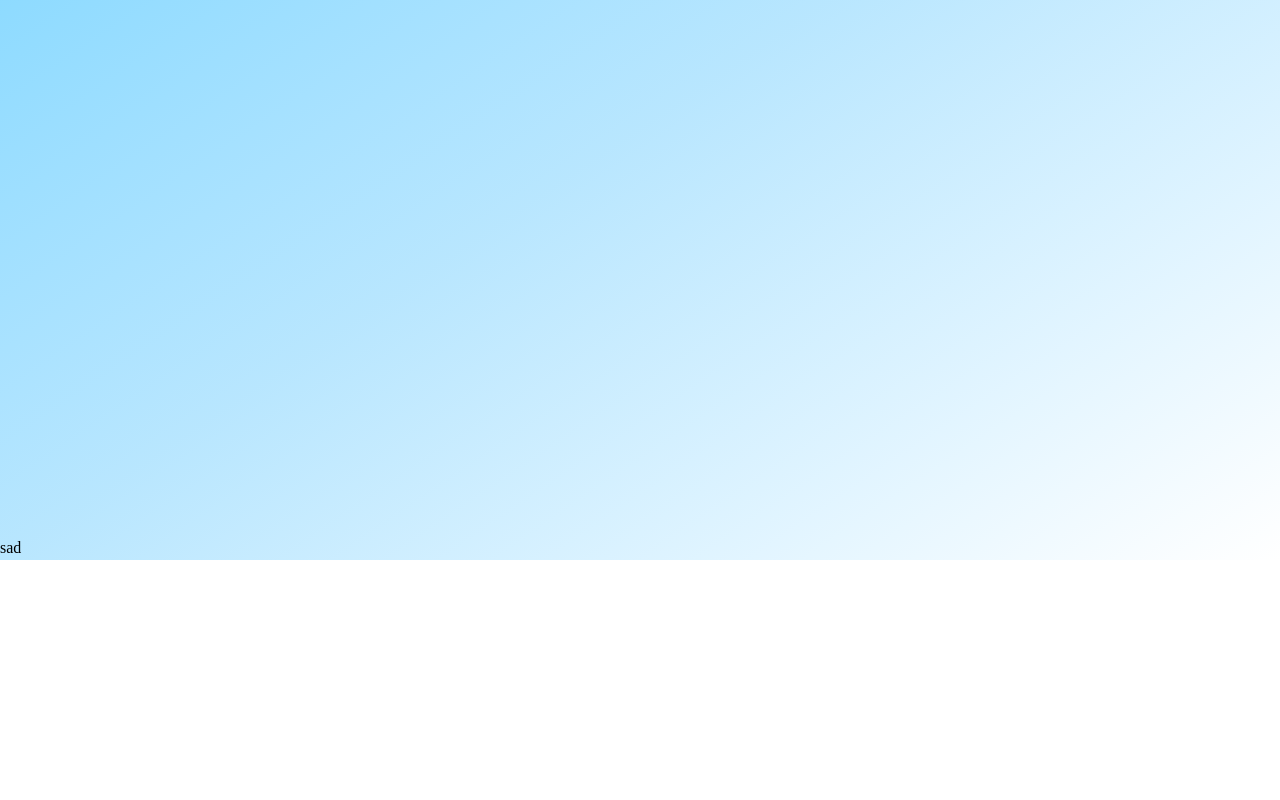
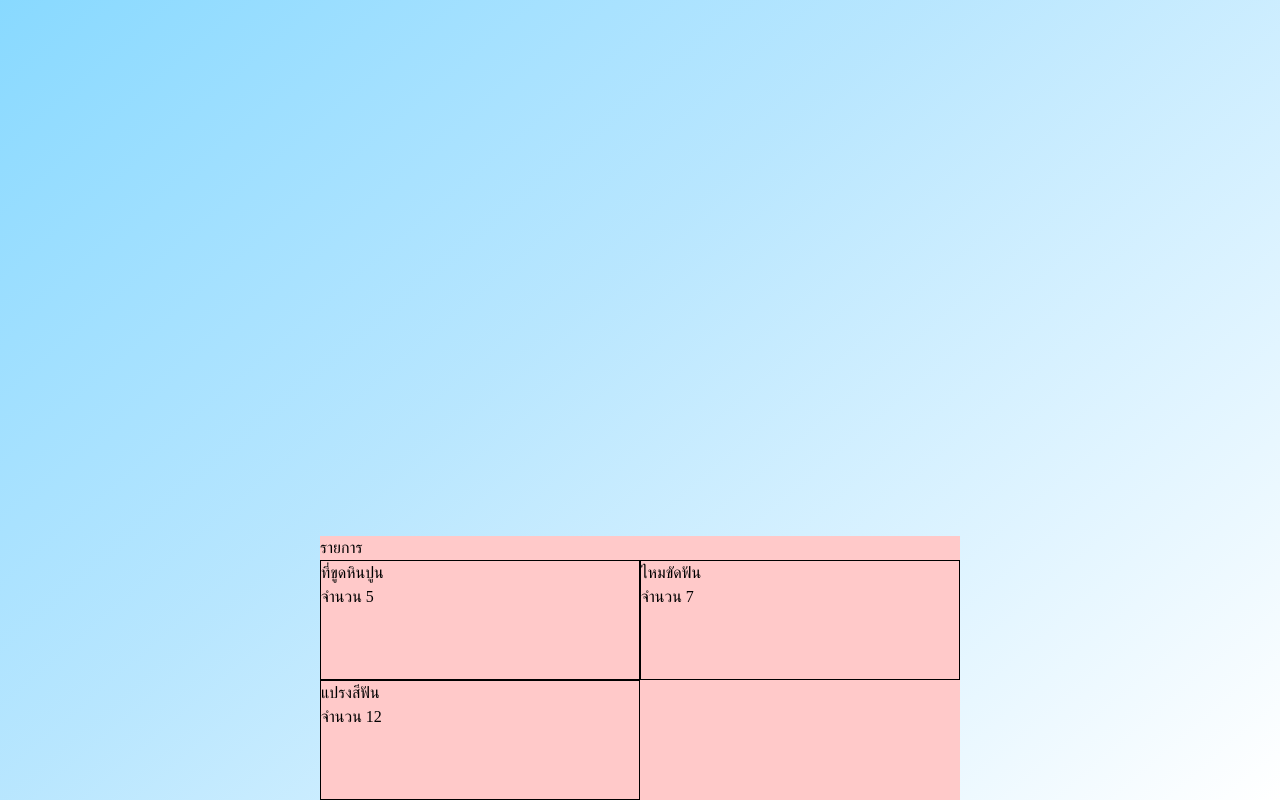
Before and after one commit to panuwit009/dtstock, a Next.js app: page /home in a window 1280 px wide. Shown: the part 304-1104 px from the top of the page. Before the commit the page ends 864 px from the top, so only its background shows below. Built offline with nearby package versions, Linux system fonts and the light colour scheme.

Commit message:
create items component

```diff
--- /dev/null
+++ b/src/app/home/components/items.tsx
@@ -0,0 +1,32 @@
+// mockup data
+interface Item {
+    id: number;
+    name: string;
+    amount: number;
+}
+
+const itemList: Item[] = [
+    {id: 1, name: "ที่ขูดหินปูน", amount: 5}
+    ,{id: 2, name: "ไหมขัดฟัน", amount: 7}
+    ,{id: 3, name: "แปรงสีฟัน", amount: 12}
+];
+
+export default function Items () {
+    return (
+        // Container หลัก
+        <div className="flex justify-center">
+            {/* Container รอง */}
+            <div className="bg-red-200 w-[50%]">
+                <p>รายการ</p>
+                <div className="grid grid-cols-2">
+                    {itemList.map((item) =>
+                        <div className="border w-full h-30" key={item.id}>
+                            <p>{item.name}</p>
+                            <p>จำนวน {item.amount}</p>
+                        </div>
+                    )}
+                </div>
+            </div>
+        </div>
+    );
+}
--- a/src/app/home/page.tsx
+++ b/src/app/home/page.tsx
@@ -1,11 +1,12 @@
 import Scanbarcode from "./components/scanbarcode";
+import Items from "./components/items";
 
 export default function Home () {
     return (
         <>
         <Scanbarcode />
         <video id="video" style={{ width: "100%" }}></video>
-        <div>sad</div>
+        <Items />
         </>
     );
 }
```
